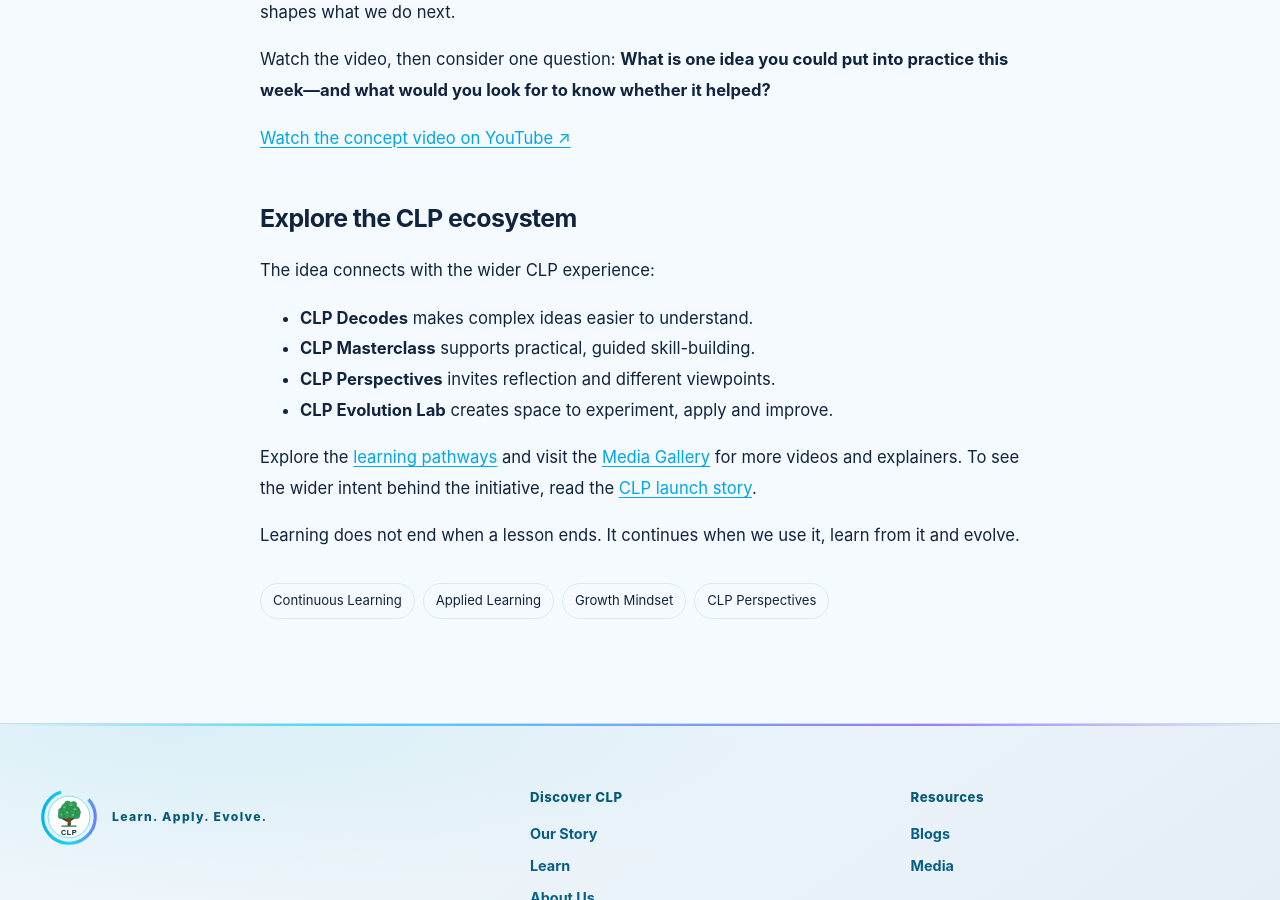
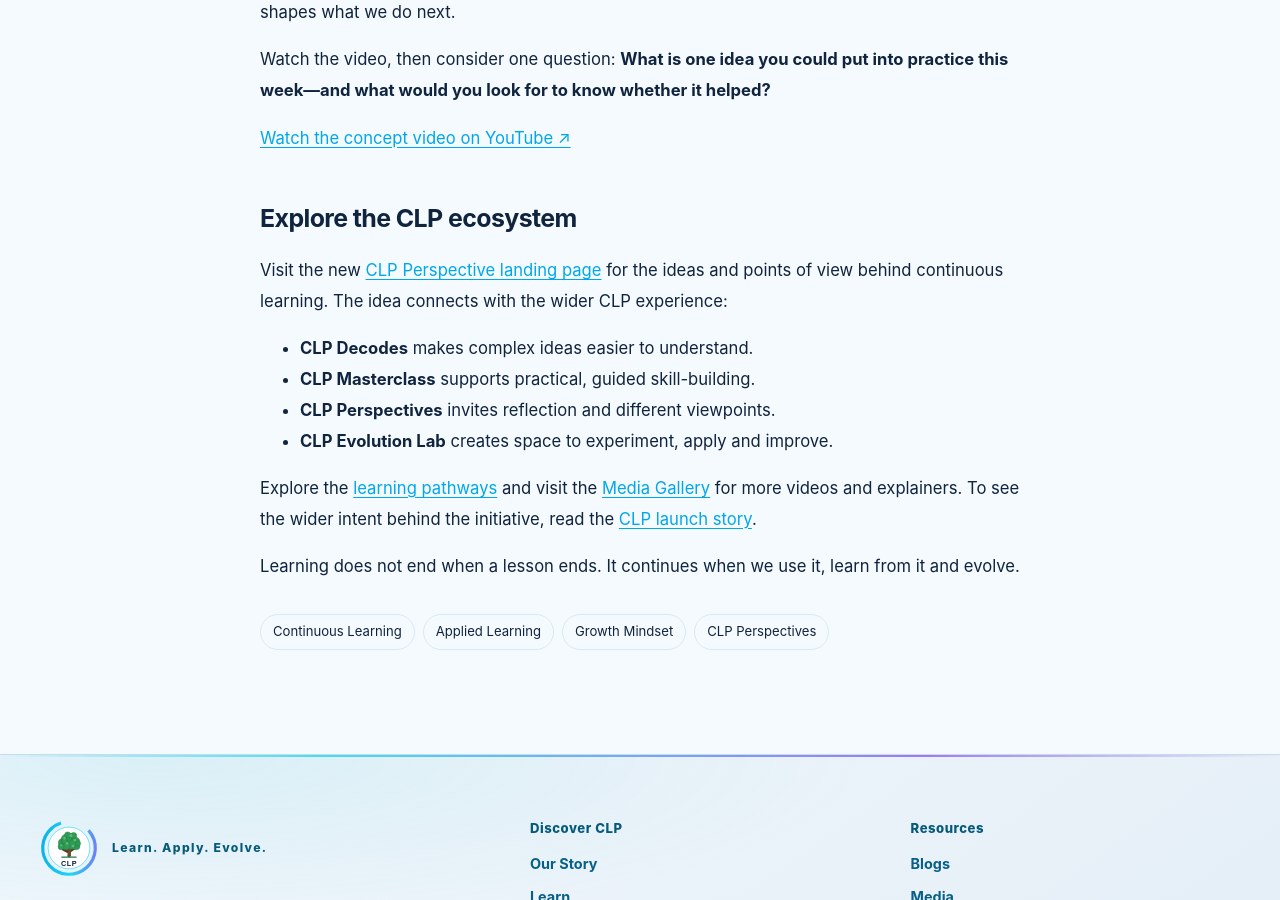
Before and after one commit to sanjeevkshu/clp, a Jekyll site: the page built from _posts/2026-10-22-learning-is-not-a-finish-line.md, in a window 1280 px wide and 900 px high, scrolled down 2098 px. Built offline with Jekyll 4.4.1, drawn with Linux system fonts in a browser that asks for light colours.

Commit message:
Connect editorial article to CLP Perspective landing page

```diff
--- a/_posts/2026-10-22-learning-is-not-a-finish-line.md
+++ b/_posts/2026-10-22-learning-is-not-a-finish-line.md
@@ -43,7 +43,7 @@ Watch the video, then consider one question: **What is one idea you could put in
 
 ## Explore the CLP ecosystem
 
-The idea connects with the wider CLP experience:
+Visit the new [CLP Perspective landing page]({{ '/perspective/' | relative_url }}) for the ideas and points of view behind continuous learning. The idea connects with the wider CLP experience:
 
 - **CLP Decodes** makes complex ideas easier to understand.
 - **CLP Masterclass** supports practical, guided skill-building.
```
